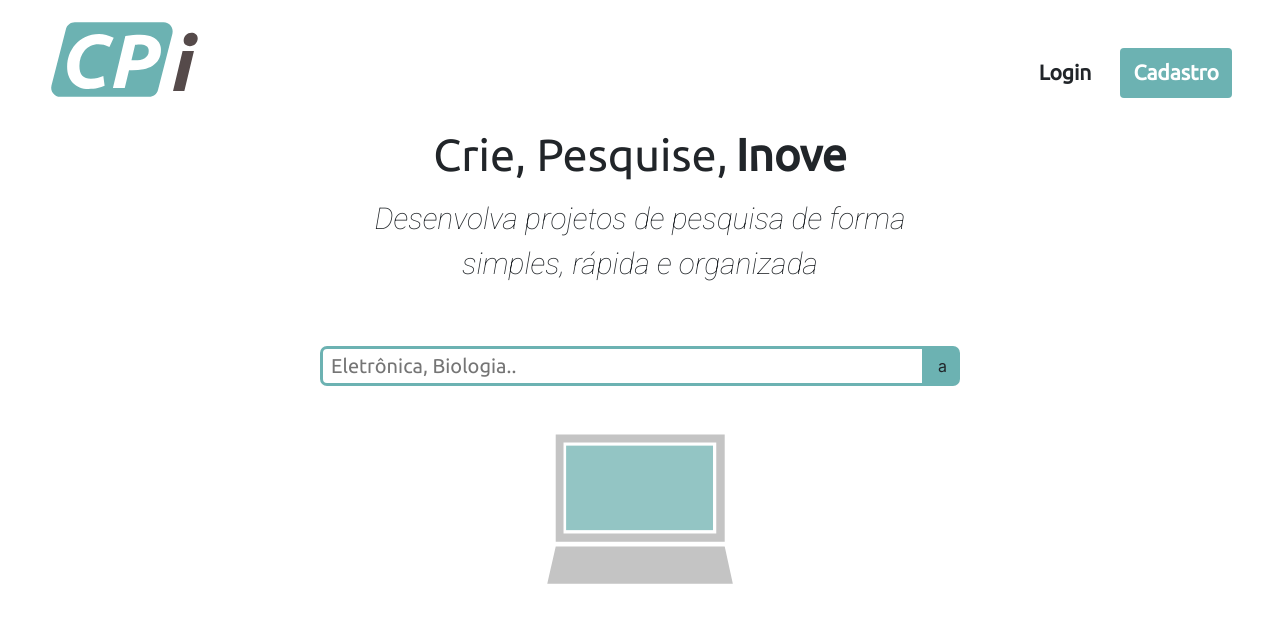
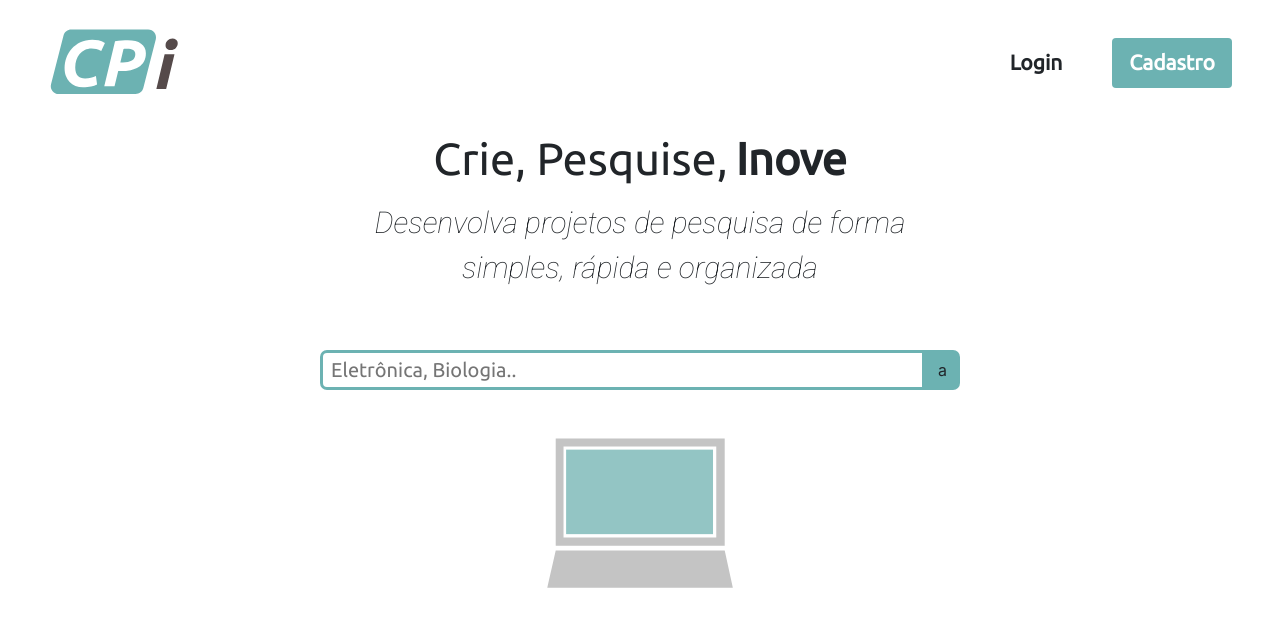
Before and after one commit to RaquelPM/CPI_frontend, a Vue app: page / in a window 1280 px wide. Shown: the top 626 px of the page. Built offline with nearby package versions, Linux system fonts and the light colour scheme.

Commit message:
Pequenas mudanças na navbar

```diff
--- a/src/components/Nav.vue
+++ b/src/components/Nav.vue
@@ -1,14 +1,17 @@
 <template>
-  <div class="w-100 d-flex">
-    <div class="w-50 d-flex justify-content-start">
+  <!-- Container da barra de navegação -->
+  <div class="w-100 d-flex align-items-center pt-4 pb-2 px-5">
+    <!-- Logo -->
+    <div class="d-flex justify-content-start w-50">
       <img
         v-bind:class="{ search:!pesquisa, nosearch:pesquisa }"
         id="logo"
-        class="nosearch mt-3 ml-5"
+        class="nosearch"
         src="@/assets/Logo_CPI.svg"
       />
     </div>
-    <div class="w-50 d-flex justify-content-end mt-5">
+    <!-- Login e cadastro -->
+    <div class="d-flex justify-content-end w-50">
       <button
         id="b_lo"
         v-bind:class="{ btn_pesquisa:pesquisa, btn_nopesquisa:!pesquisa }"
@@ -21,18 +24,20 @@
         v-bind:class="{ btn_pesquisa:pesquisa, btn_nopesquisa:!pesquisa }"
         @click.stop="cadastro = !cadastro"
         id="b_ca"
-        class="btn ml-3 mr-5 text-white ubuntu font-weight-bold"
+        class="btn ml-3 text-white ubuntu font-weight-bold"
       >
         Cadastro
       </button>
     </div>
 
+    <!-- Drawer de login -->
     <v-navigation-drawer
       v-model="drawer"
       absolute
       right
       temporary
     >
+      <!-- Formulário de login -->
       <form class="h-100 w-100 d-flex align-items-center justify-content-center flex-column">
           <h1 class="ubuntu font-weight-bold mb-5" >Login</h1>
           <div class="d-flex w-100">
@@ -43,7 +48,7 @@
             <input required type="password" placeholder="senha" class=" input_form_gray ubuntu input_form pl-3 w-100 mt-3"/>
           </div>
           <div class="w-100 px-2 my-3">
-            <!-- Custom select -->
+            <!-- Custom select TESTE -->
             <CustomInput placeholder="Teste" name="Teste" >
               <span class="text-white">></span>
             </CustomInput>
@@ -55,12 +60,14 @@
       </form>
     </v-navigation-drawer>
 
+    <!-- Drawer de cadastro -->
     <v-navigation-drawer
       v-model="cadastro"
       absolute
       right
       temporary
     >
+      <!-- Formulário de cadastro -->
       <form class="h-100 w-100 d-flex align-items-center justify-content-center flex-column px-2">
         <h1 class="ubuntu font-weight-bold mb-5">Cadastro</h1>
         <input id="cas_user" type="text" placeholder="Nome de usuário" required class="ubuntu input_form w-100 bord_input pl-2"/>
@@ -95,8 +102,8 @@ import Inputs from './Input.vue';
 export default class Nav extends Vue {
   @Prop() pesquisa!: boolean
 
-  drawer=false;
-  cadastro=false;
+  drawer = false;
+  cadastro = false;
 
 }
 </script>
@@ -106,13 +113,13 @@ export default class Nav extends Vue {
 
 .btns_sub{
   background-color: var(--primary);
-  border-radius:6px;
-  font-size:19px;
+  border-radius: 6px;
+  font-size: 19px;
 }
 
 #button_proxi{
-  width:180px;
-  height:50px;
+  width: 180px;
+  height: 50px;
   background-color: var(--primary);
 }
 
@@ -121,24 +128,16 @@ export default class Nav extends Vue {
   border-bottom-left-radius: 0px;
 }
 
-.input_form{
-  border-radius:5px;
-  height:35px;
-}
+
 
 #button_submit{
-  width:120px;
-  height:45px;
+  width: 120px;
+  height: 45px;
 }
 
 #link_esqueci{
-  font-size:11px;
+  font-size: 11px;
   color: #477878;
-}
-
-.input_form_gray{
-  background-color:#E1E1E1;
-  outline:none;
 }
 
 #quadrado{
@@ -152,49 +151,41 @@ export default class Nav extends Vue {
     border-bottom-left-radius: 0px;
 }
 
+/* Estilo da logo quando o usuário não estiver pesquisando */
 .nosearch{
-  transition: max-width 0.4s;
+  transition: max-width 0.2s;
   overflow: hidden;
-  max-width: 150px;
+  max-width: 130px;
 }
 
+/* Estilo da logo quando o usuário estiver pesquisando */
 .search{
-  transition: max-width 0.4s;
+  transition: max-width 0.2s;
   overflow: hidden;
   max-width: 100px;
 }
 
+/* Estilo dos botões de login e cadastro quando estiver pesquisando */
 .btn_nopesquisa{
-  outline:none;
-  transition: max-width 0.4s, height 0.4s;
+  outline: none;
+  transition: width 0.2s, height 0.2s;
   overflow: hidden;
   font-size: 18px;
-  height:40px;
-  max-width:110px;
+  height: 40px;
+  width: 110px;
 }
-
-
+/* Estilos quando não estiver pesquisando */
 .btn_pesquisa{
-  outline:none;
-  transition: max-width 0.4s, height 0.4s;
+  outline: none;
+  transition: width 0.2s, height 0.2s;
   overflow: hidden;
   font-size: 21px;
-  height:50px;
-  max-width:120px;
+  height: 50px;
+  width: 120px;
 }
 
 #b_ca{
   background-color: var(--primary);
 }
 
-.ubuntu{
-  font-family: Ubuntu
-}
-
-.bord_input{
-  border-color: var(--primary);
-  border-style:solid !important;
-  outline:none;
-}
-
 </style>
--- a/src/styles/global.css
+++ b/src/styles/global.css
@@ -1 +1,19 @@
 /* Estilos globais */
+
+/* Estilos de fontes */
+.ubuntu {
+    font-family: Ubuntu
+}
+/* Inputs para formulários */
+.bord_input {
+    border-color: var(--primary);
+    border-style: solid !important;
+    outline: none;
+}
+.input_form {
+    border-radius: 5px;
+    height: 35px;
+}
+.input_form_gray {
+    background-color:#E1E1E1;
+}
--- a/src/styles/styles.css
+++ b/src/styles/styles.css
@@ -1,2 +1,3 @@
 /* Arquivo base que reúne todos os css's secundários */
 @import url('./setup.css');
+@import url('./global.css');
```
